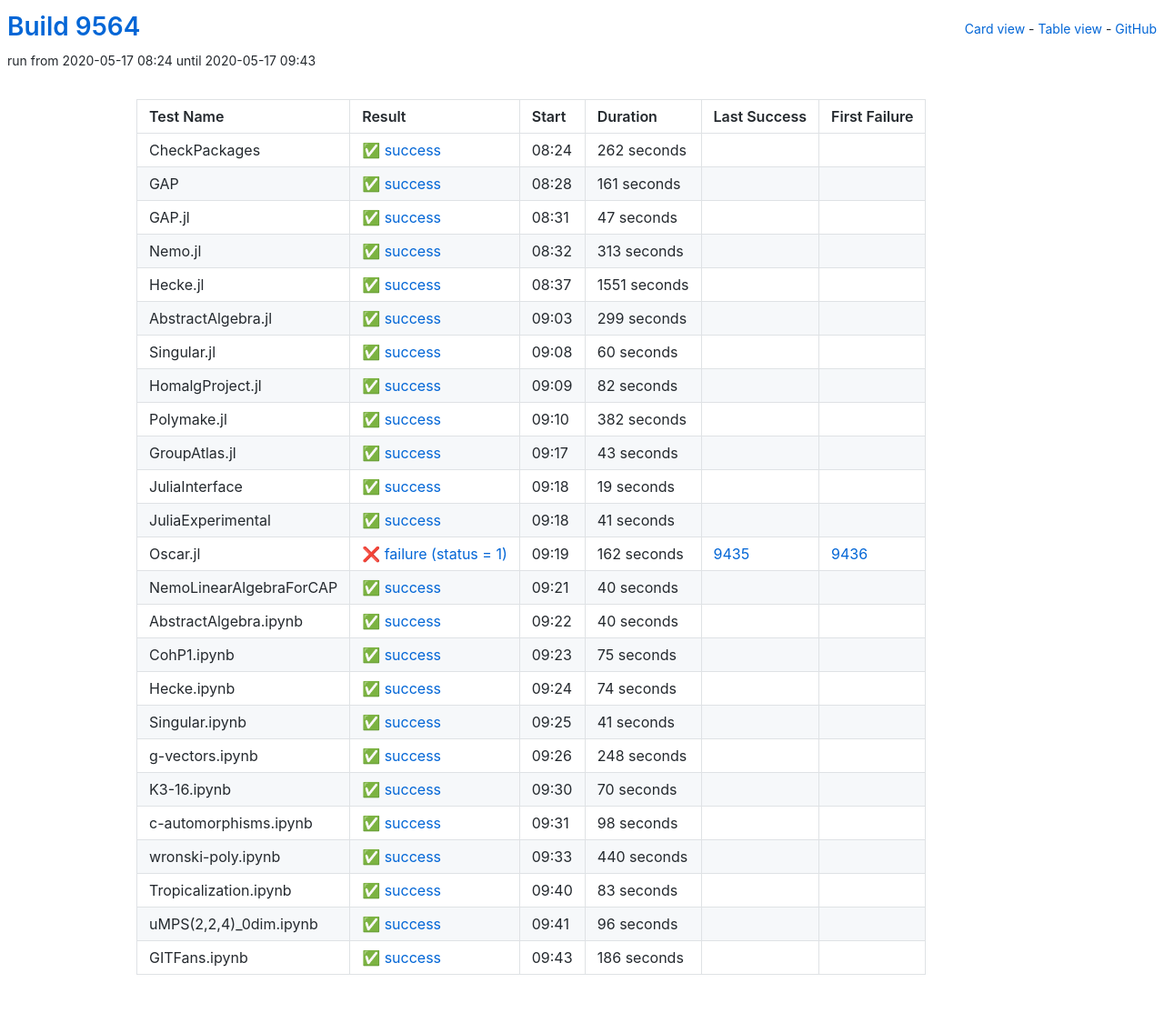
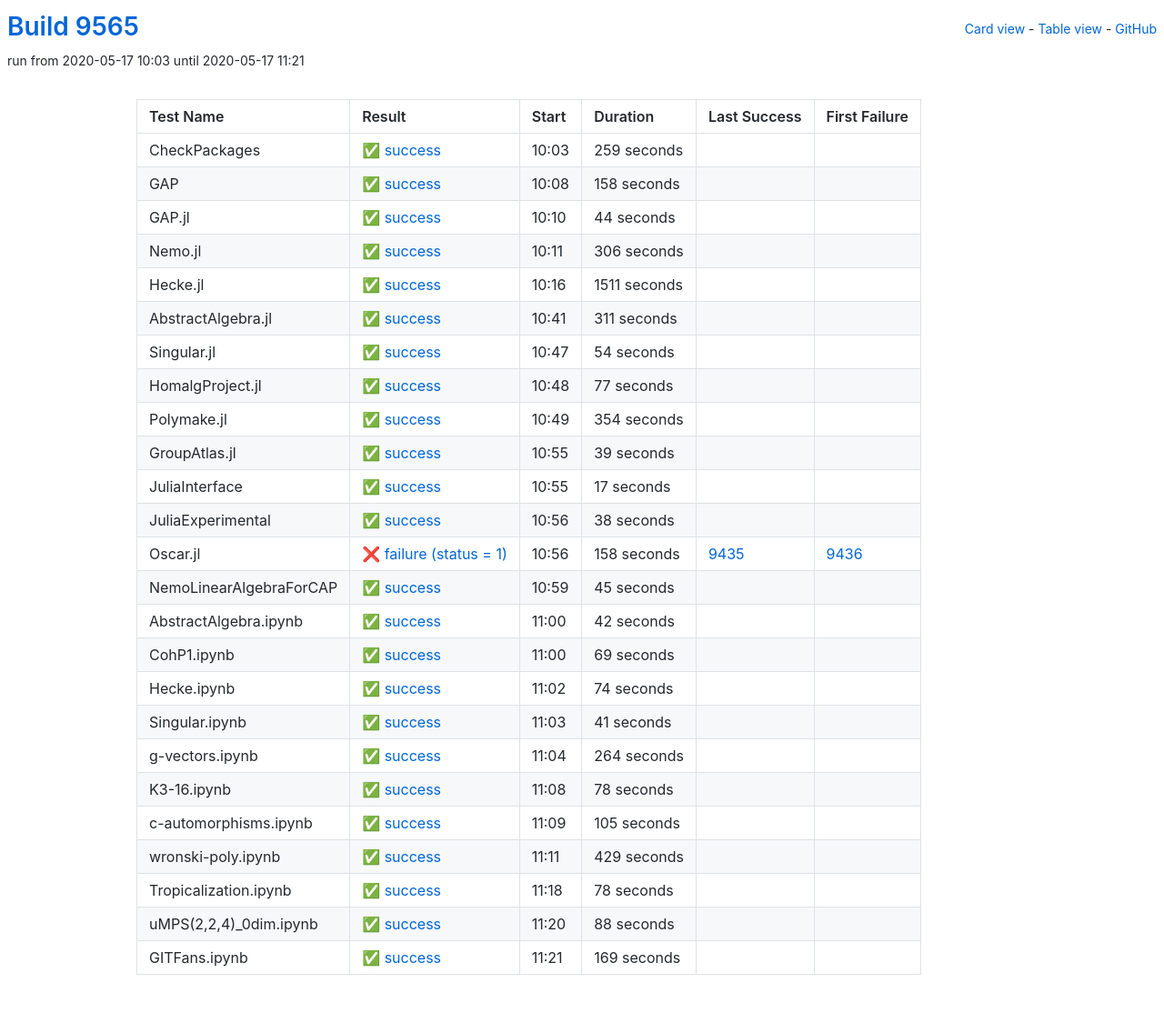
Before and after one commit to oscar-system/oscar-ci-status, a Jekyll site: the page built from table.html, in a window 1280 px wide. Shown: the whole page at 91% size. Built offline with Jekyll 4.4.1, drawn with Linux system fonts in a browser that asks for light colours.

Commit message:
Build 9565

```diff
--- a/_data/ci.yml
+++ b/_data/ci.yml
@@ -1,197 +1,197 @@
-build: 9564
-build_url: https://oscarci.mathematik.uni-kl.de/job/oscar/9564/
+build: 9565
+build_url: https://oscarci.mathematik.uni-kl.de/job/oscar/9565/
 job: oscar
 tests:
-- duration: 262
+- duration: 259
   exitcode: 0
   first_failure: false
   first_failure_url: null
   id: checkpackages
   last_success: false
   last_success_url: null
-  log: https://oscarci.mathematik.uni-kl.de/job/oscar/9564/artifact/logs/build-9564/CheckPackages.log
+  log: https://oscarci.mathematik.uni-kl.de/job/oscar/9565/artifact/logs/build-9565/CheckPackages.log
   name: CheckPackages
-  start: 2020-05-17 08:24
+  start: 2020-05-17 10:03
   status: success
   success: true
-- duration: 161
+- duration: 158
   exitcode: 0
   first_failure: false
   first_failure_url: null
   id: gap
   last_success: false
   last_success_url: null
-  log: https://oscarci.mathematik.uni-kl.de/job/oscar/9564/artifact/logs/build-9564/GAP.log
+  log: https://oscarci.mathematik.uni-kl.de/job/oscar/9565/artifact/logs/build-9565/GAP.log
   name: GAP
-  start: 2020-05-17 08:28
+  start: 2020-05-17 10:08
   status: success
   success: true
-- duration: 47
+- duration: 44
   exitcode: 0
   first_failure: false
   first_failure_url: null
   id: gap-jl
   last_success: false
   last_success_url: null
-  log: https://oscarci.mathematik.uni-kl.de/job/oscar/9564/artifact/logs/build-9564/GAP.jl.log
+  log: https://oscarci.mathematik.uni-kl.de/job/oscar/9565/artifact/logs/build-9565/GAP.jl.log
   name: GAP.jl
-  start: 2020-05-17 08:31
+  start: 2020-05-17 10:10
   status: success
   success: true
-- duration: 313
+- duration: 306
   exitcode: 0
   first_failure: false
   first_failure_url: null
   id: nemo-jl
   last_success: false
   last_success_url: null
-  log: https://oscarci.mathematik.uni-kl.de/job/oscar/9564/artifact/logs/build-9564/Nemo.jl.log
+  log: https://oscarci.mathematik.uni-kl.de/job/oscar/9565/artifact/logs/build-9565/Nemo.jl.log
   name: Nemo.jl
-  start: 2020-05-17 08:32
+  start: 2020-05-17 10:11
   status: success
   success: true
-- duration: 1551
+- duration: 1511
   exitcode: 0
   first_failure: false
   first_failure_url: null
   id: hecke-jl
   last_success: false
   last_success_url: null
-  log: https://oscarci.mathematik.uni-kl.de/job/oscar/9564/artifact/logs/build-9564/Hecke.jl.log
+  log: https://oscarci.mathematik.uni-kl.de/job/oscar/9565/artifact/logs/build-9565/Hecke.jl.log
   name: Hecke.jl
-  start: 2020-05-17 08:37
+  start: 2020-05-17 10:16
   status: success
   success: true
-- duration: 299
+- duration: 311
   exitcode: 0
   first_failure: false
   first_failure_url: null
   id: abstractalgebra-jl
   last_success: false
   last_success_url: null
-  log: https://oscarci.mathematik.uni-kl.de/job/oscar/9564/artifact/logs/build-9564/AbstractAlgebra.jl.log
+  log: https://oscarci.mathematik.uni-kl.de/job/oscar/9565/artifact/logs/build-9565/AbstractAlgebra.jl.log
   name: AbstractAlgebra.jl
-  start: 2020-05-17 09:03
+  start: 2020-05-17 10:41
   status: success
   success: true
-- duration: 60
+- duration: 54
   exitcode: 0
   first_failure: false
   first_failure_url: null
   id: singular-jl
   last_success: false
   last_success_url: null
-  log: https://oscarci.mathematik.uni-kl.de/job/oscar/9564/artifact/logs/build-9564/Singular.jl.log
+  log: https://oscarci.mathematik.uni-kl.de/job/oscar/9565/artifact/logs/build-9565/Singular.jl.log
   name: Singular.jl
-  start: 2020-05-17 09:08
+  start: 2020-05-17 10:47
   status: success
   success: true
-- duration: 82
+- duration: 77
   exitcode: 0
   first_failure: false
   first_failure_url: null
   id: homalgproject-jl
   last_success: false
   last_success_url: null
-  log: https://oscarci.mathematik.uni-kl.de/job/oscar/9564/artifact/logs/build-9564/HomalgProject.jl.log
+  log: https://oscarci.mathematik.uni-kl.de/job/oscar/9565/artifact/logs/build-9565/HomalgProject.jl.log
   name: HomalgProject.jl
-  start: 2020-05-17 09:09
+  start: 2020-05-17 10:48
   status: success
   success: true
-- duration: 382
+- duration: 354
   exitcode: 0
   first_failure: false
   first_failure_url: null
   id: polymake-jl
   last_success: false
   last_success_url: null
-  log: https://oscarci.mathematik.uni-kl.de/job/oscar/9564/artifact/logs/build-9564/Polymake.jl.log
+  log: https://oscarci.mathematik.uni-kl.de/job/oscar/9565/artifact/logs/build-9565/Polymake.jl.log
   name: Polymake.jl
-  start: 2020-05-17 09:10
+  start: 2020-05-17 10:49
   status: success
   success: true
-- duration: 43
+- duration: 39
   exitcode: 0
   first_failure: false
   first_failure_url: null
   id: groupatlas-jl
   last_success: false
   last_success_url: null
-  log: https://oscarci.mathematik.uni-kl.de/job/oscar/9564/artifact/logs/build-9564/GroupAtlas.jl.log
+  log: https://oscarci.mathematik.uni-kl.de/job/oscar/9565/artifact/logs/build-9565/GroupAtlas.jl.log
   name: GroupAtlas.jl
-  start: 2020-05-17 09:17
+  start: 2020-05-17 10:55
   status: success
   success: true
-- duration: 19
+- duration: 17
   exitcode: 0
   first_failure: false
   first_failure_url: null
   id: juliainterface
   last_success: false
   last_success_url: null
-  log: https://oscarci.mathematik.uni-kl.de/job/oscar/9564/artifact/logs/build-9564/JuliaInterface.log
+  log: https://oscarci.mathematik.uni-kl.de/job/oscar/9565/artifact/logs/build-9565/JuliaInterface.log
   name: JuliaInterface
-  start: 2020-05-17 09:18
+  start: 2020-05-17 10:55
   status: success
   success: true
-- duration: 41
+- duration: 38
   exitcode: 0
   first_failure: false
   first_failure_url: null
   id: juliaexperimental
   last_success: false
   last_success_url: null
-  log: https://oscarci.mathematik.uni-kl.de/job/oscar/9564/artifact/logs/build-9564/JuliaExperimental.log
+  log: https://oscarci.mathematik.uni-kl.de/job/oscar/9565/artifact/logs/build-9565/JuliaExperimental.log
   name: JuliaExperimental
-  start: 2020-05-17 09:18
+  start: 2020-05-17 10:56
   status: success
   success: true
-- duration: 162
+- duration: 158
   exitcode: 1
   first_failure: 9436
   first_failure_url: https://oscarci.mathematik.uni-kl.de/job/oscar/9436/
   id: oscar-jl
   last_success: 9435
   last_success_url: https://oscarci.mathematik.uni-kl.de/job/oscar/9435/
-  log: https://oscarci.mathematik.uni-kl.de/job/oscar/9564/artifact/logs/build-9564/Oscar.jl.log
+  log: https://oscarci.mathematik.uni-kl.de/job/oscar/9565/artifact/logs/build-9565/Oscar.jl.log
   name: Oscar.jl
-  start: 2020-05-17 09:19
+  start: 2020-05-17 10:56
   status: failure
   success: false
-- duration: 40
+- duration: 45
   exitcode: 0
   first_failure: false
   first_failure_url: null
   id: nemolinearalgebraforcap
   last_success: false
   last_success_url: null
-  log: https://oscarci.mathematik.uni-kl.de/job/oscar/9564/artifact/logs/build-9564/NemoLinearAlgebraForCAP.log
+  log: https://oscarci.mathematik.uni-kl.de/job/oscar/9565/artifact/logs/build-9565/NemoLinearAlgebraForCAP.log
   name: NemoLinearAlgebraForCAP
-  start: 2020-05-17 09:21
+  start: 2020-05-17 10:59
   status: success
   success: true
-- duration: 40
+- duration: 42
   exitcode: 0
   first_failure: false
   first_failure_url: null
   id: abstractalgebra-ipynb
   last_success: false
   last_success_url: null
-  log: https://oscarci.mathematik.uni-kl.de/job/oscar/9564/artifact/logs/build-9564/AbstractAlgebra.ipynb.log
+  log: https://oscarci.mathematik.uni-kl.de/job/oscar/9565/artifact/logs/build-9565/AbstractAlgebra.ipynb.log
   name: AbstractAlgebra.ipynb
-  start: 2020-05-17 09:22
+  start: 2020-05-17 11:00
   status: success
   success: true
-- duration: 75
+- duration: 69
   exitcode: 0
   first_failure: false
   first_failure_url: null
   id: cohp1-ipynb
   last_success: false
   last_success_url: null
-  log: https://oscarci.mathematik.uni-kl.de/job/oscar/9564/artifact/logs/build-9564/CohP1.ipynb.log
+  log: https://oscarci.mathematik.uni-kl.de/job/oscar/9565/artifact/logs/build-9565/CohP1.ipynb.log
   name: CohP1.ipynb
-  start: 2020-05-17 09:23
+  start: 2020-05-17 11:00
   status: success
   success: true
 - duration: 74
@@ -201,9 +201,9 @@ tests:
   id: hecke-ipynb
   last_success: false
   last_success_url: null
-  log: https://oscarci.mathematik.uni-kl.de/job/oscar/9564/artifact/logs/build-9564/Hecke.ipynb.log
+  log: https://oscarci.mathematik.uni-kl.de/job/oscar/9565/artifact/logs/build-9565/Hecke.ipynb.log
   name: Hecke.ipynb
-  start: 2020-05-17 09:24
+  start: 2020-05-17 11:02
   status: success
   success: true
 - duration: 41
@@ -213,92 +213,92 @@ tests:
   id: singular-ipynb
   last_success: false
   last_success_url: null
-  log: https://oscarci.mathematik.uni-kl.de/job/oscar/9564/artifact/logs/build-9564/Singular.ipynb.log
+  log: https://oscarci.mathematik.uni-kl.de/job/oscar/9565/artifact/logs/build-9565/Singular.ipynb.log
   name: Singular.ipynb
-  start: 2020-05-17 09:25
+  start: 2020-05-17 11:03
   status: success
   success: true
-- duration: 248
+- duration: 264
   exitcode: 0
   first_failure: false
   first_failure_url: null
   id: g-vectors-ipynb
   last_success: false
   last_success_url: null
-  log: https://oscarci.mathematik.uni-kl.de/job/oscar/9564/artifact/logs/build-9564/g-vectors.ipynb.log
+  log: https://oscarci.mathematik.uni-kl.de/job/oscar/9565/artifact/logs/build-9565/g-vectors.ipynb.log
   name: g-vectors.ipynb
-  start: 2020-05-17 09:26
+  start: 2020-05-17 11:04
   status: success
   success: true
-- duration: 70
+- duration: 78
   exitcode: 0
   first_failure: false
   first_failure_url: null
   id: k3-16-ipynb
   last_success: false
   last_success_url: null
-  log: https://oscarci.mathematik.uni-kl.de/job/oscar/9564/artifact/logs/build-9564/K3-16.ipynb.log
+  log: https://oscarci.mathematik.uni-kl.de/job/oscar/9565/artifact/logs/build-9565/K3-16.ipynb.log
   name: K3-16.ipynb
-  start: 2020-05-17 09:30
+  start: 2020-05-17 11:08
   status: success
   success: true
-- duration: 98
+- duration: 105
   exitcode: 0
   first_failure: false
   first_failure_url: null
   id: c-automorphisms-ipynb
   last_success: false
   last_success_url: null
-  log: https://oscarci.mathematik.uni-kl.de/job/oscar/9564/artifact/logs/build-9564/c-automorphisms.ipynb.log
+  log: https://oscarci.mathematik.uni-kl.de/job/oscar/9565/artifact/logs/build-9565/c-automorphisms.ipynb.log
   name: c-automorphisms.ipynb
-  start: 2020-05-17 09:31
+  start: 2020-05-17 11:09
   status: success
   success: true
-- duration: 440
+- duration: 429
   exitcode: 0
   first_failure: false
   first_failure_url: null
   id: wronski-poly-ipynb
   last_success: false
   last_success_url: null
-  log: https://oscarci.mathematik.uni-kl.de/job/oscar/9564/artifact/logs/build-9564/wronski-poly.ipynb.log
+  log: https://oscarci.mathematik.uni-kl.de/job/oscar/9565/artifact/logs/build-9565/wronski-poly.ipynb.log
   name: wronski-poly.ipynb
-  start: 2020-05-17 09:33
+  start: 2020-05-17 11:11
   status: success
   success: true
-- duration: 83
+- duration: 78
   exitcode: 0
   first_failure: false
   first_failure_url: null
   id: tropicalization-ipynb
   last_success: false
   last_success_url: null
-  log: https://oscarci.mathematik.uni-kl.de/job/oscar/9564/artifact/logs/build-9564/Tropicalization.ipynb.log
+  log: https://oscarci.mathematik.uni-kl.de/job/oscar/9565/artifact/logs/build-9565/Tropicalization.ipynb.log
   name: Tropicalization.ipynb
-  start: 2020-05-17 09:40
+  start: 2020-05-17 11:18
   status: success
   success: true
-- duration: 96
+- duration: 88
   exitcode: 0
   first_failure: false
   first_failure_url: null
   id: umps-2-2-4-0dim-ipynb
   last_success: false
   last_success_url: null
-  log: https://oscarci.mathematik.uni-kl.de/job/oscar/9564/artifact/logs/build-9564/uMPS-2-2-4-_0dim.ipynb.log
+  log: https://oscarci.mathematik.uni-kl.de/job/oscar/9565/artifact/logs/build-9565/uMPS-2-2-4-_0dim.ipynb.log
   name: uMPS(2,2,4)_0dim.ipynb
-  start: 2020-05-17 09:41
+  start: 2020-05-17 11:20
   status: success
   success: true
-- duration: 186
+- duration: 169
   exitcode: 0
   first_failure: false
   first_failure_url: null
   id: gitfans-ipynb
   last_success: false
   last_success_url: null
-  log: https://oscarci.mathematik.uni-kl.de/job/oscar/9564/artifact/logs/build-9564/GITFans.ipynb.log
+  log: https://oscarci.mathematik.uni-kl.de/job/oscar/9565/artifact/logs/build-9565/GITFans.ipynb.log
   name: GITFans.ipynb
-  start: 2020-05-17 09:43
+  start: 2020-05-17 11:21
   status: success
   success: true
```
Also changed, not shown: README.md.
